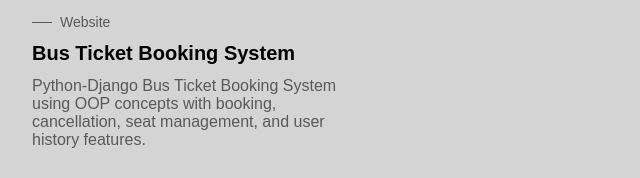
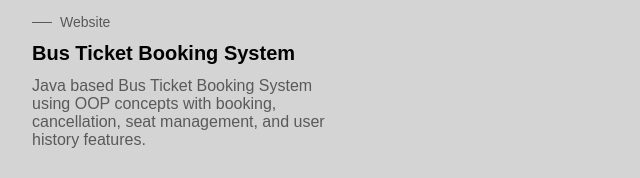
Before and after one commit to dhilip2103/dhilip2103.github.io, a plain HTML site: page index.html in a window 1280 px wide. Shown: the part 3272-3450 px from the top of the page, 72-712 px from the left. Drawn offline with nearby package versions, Linux system fonts and the light colour scheme; a web font is replaced by a local one.

Commit message:
Update project description from Python-Django to Java

```diff
--- a/index.html
+++ b/index.html
@@ -390,7 +390,7 @@
                      <h2 class="projects__title">Bus Ticket Booking System</h2>
 
                      <p class="projects__description">
-                        Python-Django Bus Ticket Booking System using
+                        Java based Bus Ticket Booking System using
                         OOP concepts with booking, cancellation, seat management,
                         and user history features.
                      </p>
```
